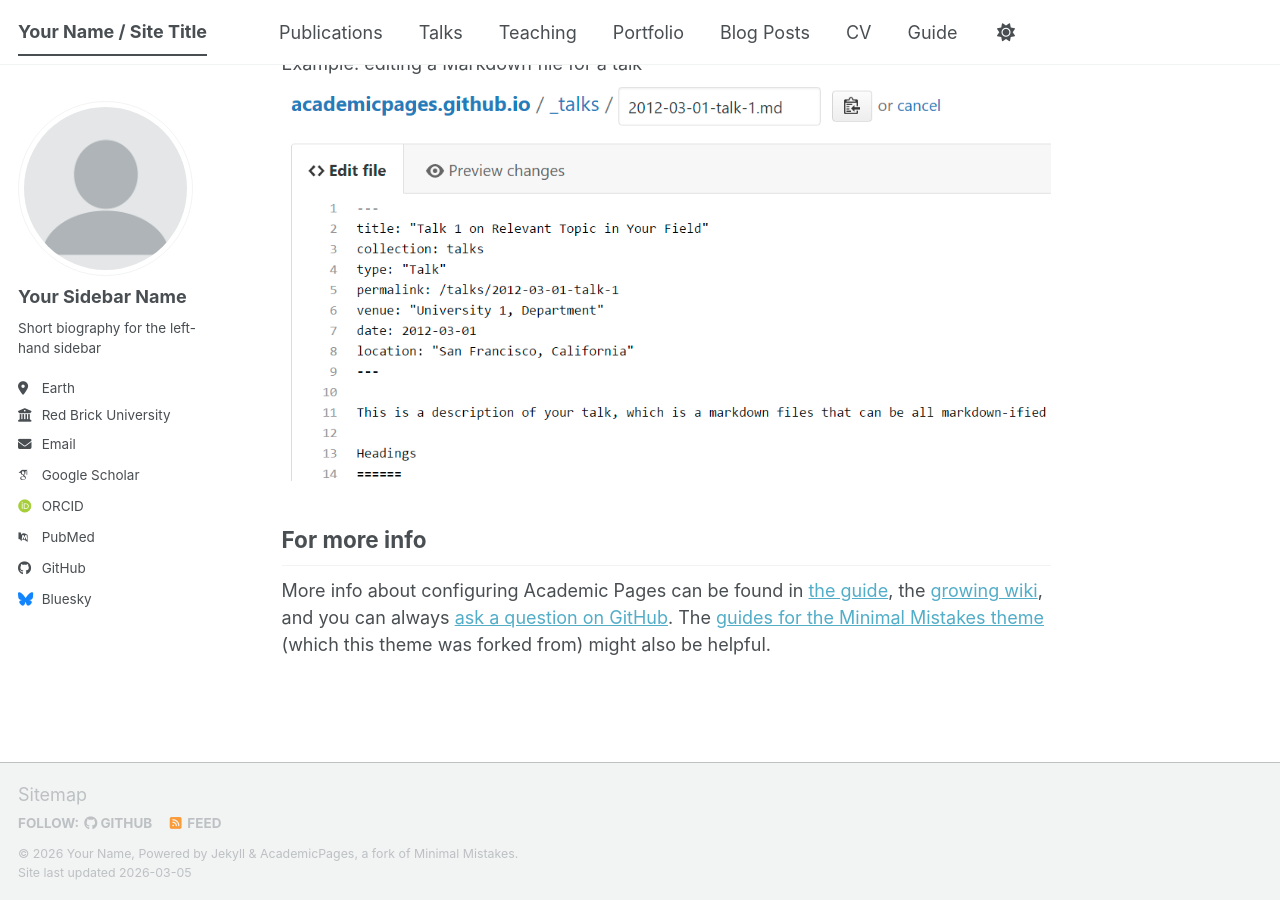
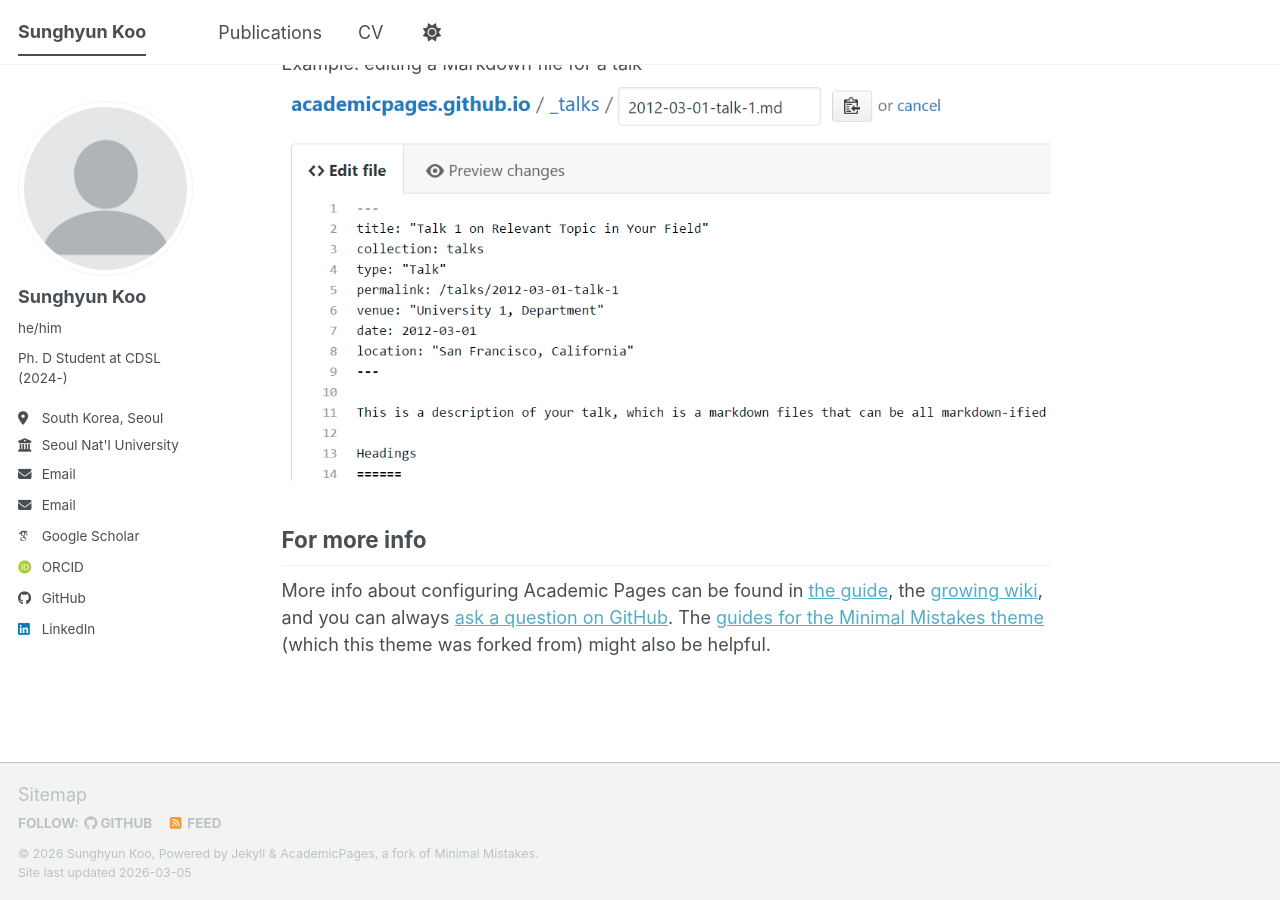
Before and after one commit to unhy6uns/unhy6uns.github.io, a Jekyll site: the page built from _pages/about.md, in a window 1280 px wide and 900 px high, scrolled down 2720 px. Built offline with Jekyll 4.4.1, drawn with Linux system fonts in a browser that asks for light colours; some web fonts are replaced; a script bundle is joined from its source files by our own code; library files that are not in the unit come from our copies.

Commit message:
update info

```diff
--- a/_config.yml
+++ b/_config.yml
@@ -9,14 +9,14 @@
 # Basic Site Settings
 locale                   : "en-US"
 site_theme               : "default" # The available themes options are "default", "air", "sunrise", "mint", "dirt" and "contrast"
-title                    : "Your Name / Site Title"
+title                    : "Sunghyun Koo"
 title_separator          : "-"
-name                     : &name "Your Name"
-description              : &description "Your Name's academic portfolio"   # Update this with a general description of your site, this is the default if not overridden by a page
-url                      : https://academicpages.github.io # The base hostname & protocol for your site e.g. "https://[your GitHub username].github.io",
+name                     : &name "Sunghyun Koo"
+description              : &description "Sunghyun's academic portfolio"   # Update this with a general description of your site, this is the default if not overridden by a page
+url                      : https://unhy6uns.github.io # The base hostname & protocol for your site e.g. "https://[your GitHub username].github.io",
                                                            # or if you already have some other page hosted on Github then use "https://[your GitHub username].github.io/[Your Repo Name]"
 baseurl                  : "" # the subpath of your site, e.g. "/blog"
-repository               : "academicpages/academicpages.github.io"
+repository               : "unhy6uns/unhy6uns.github.io"
 
 # Site Author - The following control what appear as part of the author content on the side bar.
 #               If a field is blank the icon and link will not appear, otherwise it will be shown.
@@ -24,24 +24,26 @@ repository               : "academicpages/academicpages.github.io"
 author:
   # Biographic information
   avatar           : "profile.png"
-  name             : "Your Sidebar Name"
-  pronouns         : # example: "she/her"
-  bio              : "Short biography for the left-hand sidebar"
-  location         : "Earth"
-  employer         : "Red Brick University"
+  name             : "Sunghyun Koo"
+  pronouns         : "he/him"
+  bio              : "Ph. D Student at CDSL (2024-)"
+  location         : "South Korea, Seoul"
+  employer         : "Seoul Nat'l University"
   uri              : # URL
-  email            : "none@example.org"
+  lab              : "post.cdsl.kr"
+  email            : "shkoo@cdsl.kr"
+  email2           : "koosh0323@snu.ac.kr"
 
   # Academic websites
   academia         : # URL
   arxiv            : # URL - Update with the correct link to your profile
-  googlescholar    : "https://scholar.google.com/citations?user=PS_CX0AAAAAJ"
+  googlescholar    : "https://https://scholar.google.com/citations?user=sK3yWUsAAAAJ&hl=ko"
   inspire-hep      : # URL
   impactstory      : # URL
-  orcid            : "https://orcid.org/yourorcidurl"
+  orcid            : "https://https://orcid.org/0009-0003-3864-635X"
   semantic         : # URL
   ssrn             : # URL
-  pubmed           : "https://www.ncbi.nlm.nih.gov/pubmed/?term=john+snow"
+  pubmed           : # URL
   researchgate     : # URL
   scopus           : # URL
   zotero           : # URL
@@ -57,7 +59,7 @@ author:
 
   # Social media
   artstation       : # Username
-  bluesky          : "bsky.app" # Replace this with you Bluesky username
+  bluesky          : #"bsky.app" # Replace this with you Bluesky username
   facebook         : # Username
   flickr           : # Username
   foursquare       : # Username
@@ -66,7 +68,7 @@ author:
   keybase          : # Username
   instagram        : # Username
   lastfm           : # Username
-  linkedin         : # Username
+  linkedin         : "sunghyun-koo-2b89a8304"
   mastodon         : # URL
   medium           : # URL
   pinterest        : # Username
--- a/_includes/author-profile.html
+++ b/_includes/author-profile.html
@@ -33,8 +33,14 @@
       {% if author.uri %}
         <li><a href="{{ author.uri }}"><i class="fas fa-fw fa-link icon-pad-right" aria-hidden="true"></i>{{ site.data.ui-text[site.locale].website_label | default: "Website" }}</a></li>
       {% endif %}
+      {% if author.uri %}
+        <li><a href="{{ author.lab }}"><i class="fas fa-fw fa-link icon-pad-right" aria-hidden="true"></i>{{ site.data.ui-text[site.locale].website_label | default: "Control & Dynamical Systems Lab." }}</a></li>
+      {% endif %}
       {% if author.email %}
-        <li><a href="mailto:{{ author.email }}"><i class="fas fa-fw fa-envelope icon-pad-right" aria-hidden="true"></i>{{ site.data.ui-text[site.locale].email_label | default: "Email" }}</a></li>
+        <li><a href="mailto:{{ author.email }}"><i class="fas fa-fw fa-envelope icon-pad-right" aria-hidden="true"></i>{{ site.data.ui-text[site.locale].email_label | default: "shkoo@cdsl.kr" }}</a></li>
+      {% endif %}
+      {% if author.email2 %}
+        <li><a href="mailto:{{ author.email2 }}"><i class="fas fa-fw fa-envelope icon-pad-right" aria-hidden="true"></i>{{ site.data.ui-text[site.locale].email_label | default: "koosh0323@snu.ac.kr" }}</a></li>
       {% endif %}
 
       <!-- Font Awesome and Academicons icons / Academic websites -->
```
Also changed, not shown: _data/navigation.yml (+10 -10 lines).
